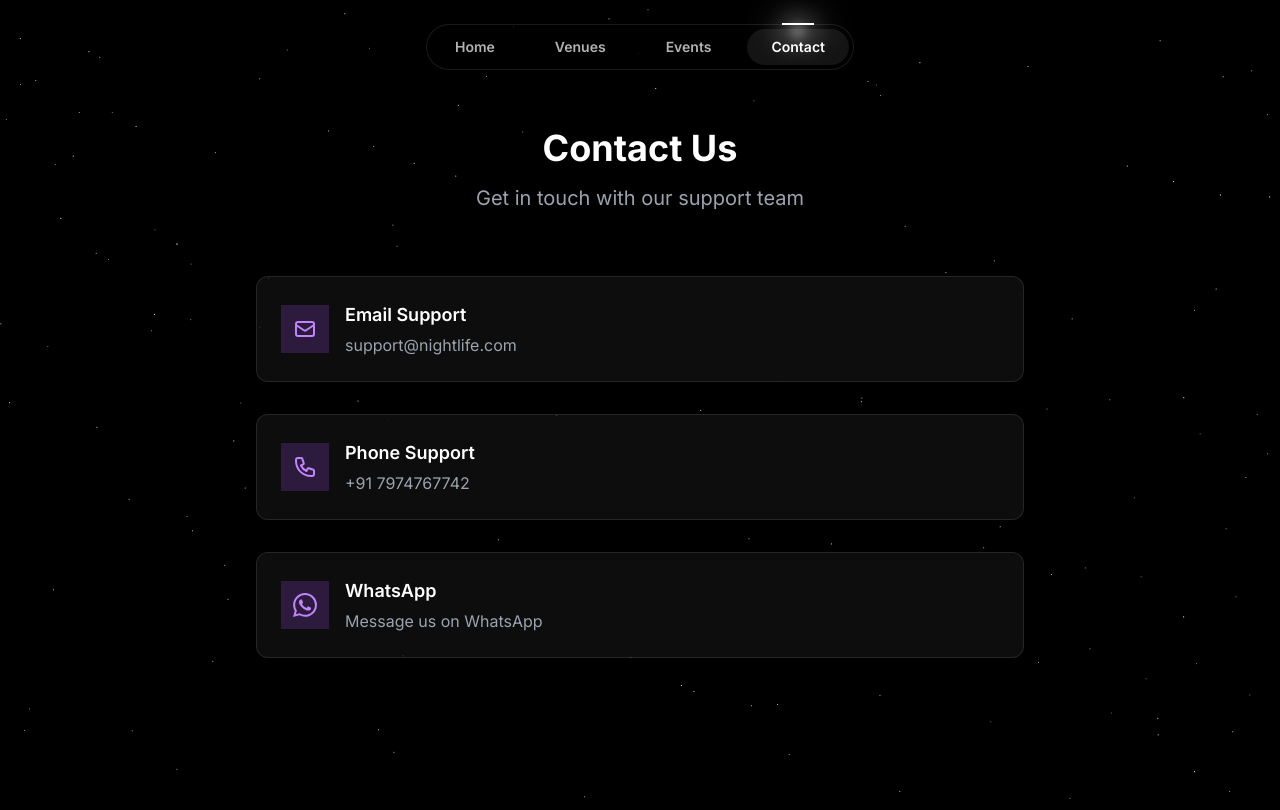
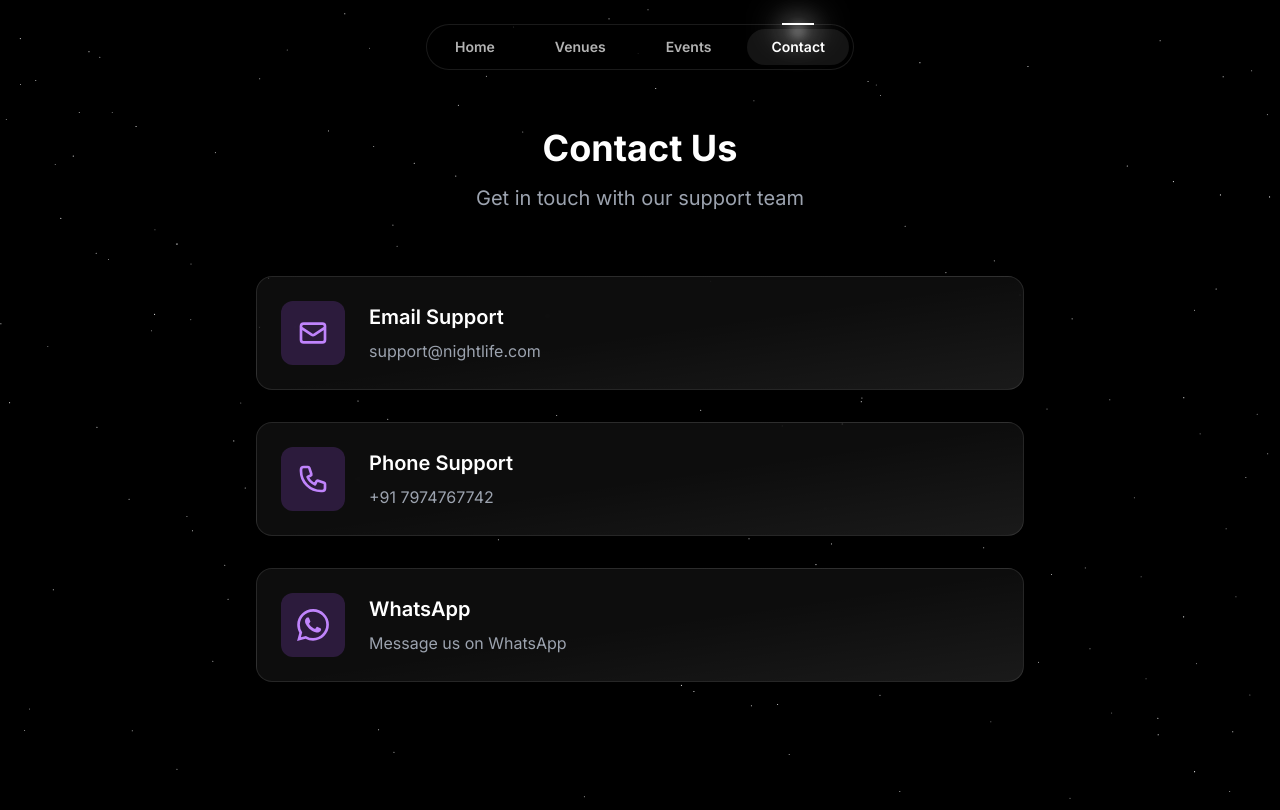
Before and after one commit to aniket607/nightlife, a Next.js app: page /contact in a window 1280 px wide. Built offline with nearby package versions, Linux system fonts and the light colour scheme.

Commit message:
Enhance Contact Page with Interactive Contact Options and Improved UI

```diff
--- a/app/contact/page.tsx
+++ b/app/contact/page.tsx
@@ -1,7 +1,21 @@
+"use client"
+
 import { Suspense } from 'react';
 import { StarsBackground } from "@/components/ui/stars-background";
 
 export default function ContactPage() {
+  const handleEmailClick = () => {
+    window.location.href = "mailto:support@nightlife.com";
+  };
+
+  const handlePhoneClick = () => {
+    window.location.href = "tel:+917974767742";
+  };
+
+  const handleWhatsAppClick = () => {
+    window.open("https://wa.me/+917974767742", "_blank");
+  };
+
   return (
     <div className="min-h-screen w-full bg-black">
       {/* Stars Background with fixed positioning */}
@@ -16,6 +30,7 @@ export default function ContactPage() {
           />
         </div>
       </Suspense>
+
       {/* Content */}
       <div className="relative z-10 py-20 md:py-32 px-4">
         <div className="max-w-3xl mx-auto">
@@ -26,55 +41,58 @@ export default function ContactPage() {
 
           <div className="space-y-8">
             {/* Email Card */}
-            <div className="bg-white/5 border border-white/10 rounded-xl p-6 backdrop-blur-sm hover:bg-white/10 transition-colors">
-              <div className="flex items-center gap-4">
-                <div className="p-3 bg-purple-500/20 rounded-lg">
-                  <svg xmlns="http://www.w3.org/2000/svg" className="h-6 w-6 text-purple-400" fill="none" viewBox="0 0 24 24" stroke="currentColor">
+            <button
+              onClick={handleEmailClick}
+              className="w-full group bg-gradient-to-br from-white/5 via-white/5 to-white/10 hover:from-white/10 hover:via-white/10 hover:to-white/15 border border-white/10 rounded-2xl p-6 backdrop-blur-sm transition-all duration-300 hover:scale-[1.02] hover:shadow-[0_0_30px_rgba(255,255,255,0.1)]"
+            >
+              <div className="flex items-center gap-6">
+                <div className="p-4 bg-purple-500/20 rounded-xl group-hover:bg-purple-500/30 transition-colors">
+                  <svg xmlns="http://www.w3.org/2000/svg" className="h-8 w-8 text-purple-400" fill="none" viewBox="0 0 24 24" stroke="currentColor">
                     <path strokeLinecap="round" strokeLinejoin="round" strokeWidth={2} d="M3 8l7.89 5.26a2 2 0 002.22 0L21 8M5 19h14a2 2 0 002-2V7a2 2 0 00-2-2H5a2 2 0 00-2 2v10a2 2 0 002 2z" />
                   </svg>
                 </div>
-                <div>
-                  <h3 className="text-lg font-semibold text-white mb-1">Email Support</h3>
-                  <a href="mailto:support@nightlife.com" className="text-[#9ca3af] hover:text-purple-400 transition-colors">
-                    support@nightlife.com
-                  </a>
+                <div className="text-left">
+                  <h3 className="text-xl font-semibold text-white mb-2 group-hover:text-purple-400 transition-colors">Email Support</h3>
+                  <p className="text-[#9ca3af] group-hover:text-white/80 transition-colors">support@nightlife.com</p>
                 </div>
               </div>
-            </div>
+            </button>
 
             {/* Phone Card */}
-            <div className="bg-white/5 border border-white/10 rounded-xl p-6 backdrop-blur-sm hover:bg-white/10 transition-colors">
-              <div className="flex items-center gap-4">
-                <div className="p-3 bg-purple-500/20 rounded-lg">
-                  <svg xmlns="http://www.w3.org/2000/svg" className="h-6 w-6 text-purple-400" fill="none" viewBox="0 0 24 24" stroke="currentColor">
+            <button
+              onClick={handlePhoneClick}
+              className="w-full group bg-gradient-to-br from-white/5 via-white/5 to-white/10 hover:from-white/10 hover:via-white/10 hover:to-white/15 border border-white/10 rounded-2xl p-6 backdrop-blur-sm transition-all duration-300 hover:scale-[1.02] hover:shadow-[0_0_30px_rgba(255,255,255,0.1)]"
+            >
+              <div className="flex items-center gap-6">
+                <div className="p-4 bg-purple-500/20 rounded-xl group-hover:bg-purple-500/30 transition-colors">
+                  <svg xmlns="http://www.w3.org/2000/svg" className="h-8 w-8 text-purple-400" fill="none" viewBox="0 0 24 24" stroke="currentColor">
                     <path strokeLinecap="round" strokeLinejoin="round" strokeWidth={2} d="M3 5a2 2 0 012-2h3.28a1 1 0 01.948.684l1.498 4.493a1 1 0 01-.502 1.21l-2.257 1.13a11.042 11.042 0 005.516 5.516l1.13-2.257a1 1 0 011.21-.502l4.493 1.498a1 1 0 01.684.949V19a2 2 0 01-2 2h-1C9.716 21 3 14.284 3 6V5z" />
                   </svg>
                 </div>
-                <div>
-                  <h3 className="text-lg font-semibold text-white mb-1">Phone Support</h3>
-                  <a href="tel:+917974767742" className="text-[#9ca3af] hover:text-purple-400 transition-colors">
-                    +91 7974767742
-                  </a>
+                <div className="text-left">
+                  <h3 className="text-xl font-semibold text-white mb-2 group-hover:text-purple-400 transition-colors">Phone Support</h3>
+                  <p className="text-[#9ca3af] group-hover:text-white/80 transition-colors">+91 7974767742</p>
                 </div>
               </div>
-            </div>
+            </button>
 
             {/* WhatsApp Card */}
-            <div className="bg-white/5 border border-white/10 rounded-xl p-6 backdrop-blur-sm hover:bg-white/10 transition-colors">
-              <div className="flex items-center gap-4">
-                <div className="p-3 bg-purple-500/20 rounded-lg">
-                  <svg xmlns="http://www.w3.org/2000/svg" className="h-6 w-6 text-purple-400" viewBox="0 0 24 24" fill="currentColor">
+            <button
+              onClick={handleWhatsAppClick}
+              className="w-full group bg-gradient-to-br from-white/5 via-white/5 to-white/10 hover:from-white/10 hover:via-white/10 hover:to-white/15 border border-white/10 rounded-2xl p-6 backdrop-blur-sm transition-all duration-300 hover:scale-[1.02] hover:shadow-[0_0_30px_rgba(255,255,255,0.1)]"
+            >
+              <div className="flex items-center gap-6">
+                <div className="p-4 bg-purple-500/20 rounded-xl group-hover:bg-purple-500/30 transition-colors">
+                  <svg xmlns="http://www.w3.org/2000/svg" className="h-8 w-8 text-purple-400" viewBox="0 0 24 24" fill="currentColor">
                     <path d="M17.472 14.382c-.297-.149-1.758-.867-2.03-.967-.273-.099-.471-.148-.67.15-.197.297-.767.966-.94 1.164-.173.199-.347.223-.644.075-.297-.15-1.255-.463-2.39-1.475-.883-.788-1.48-1.761-1.653-2.059-.173-.297-.018-.458.13-.606.134-.133.298-.347.446-.52.149-.174.198-.298.298-.497.099-.198.05-.371-.025-.52-.075-.149-.669-1.612-.916-2.207-.242-.579-.487-.5-.669-.51-.173-.008-.371-.01-.57-.01-.198 0-.52.074-.792.372-.272.297-1.04 1.016-1.04 2.479 0 1.462 1.065 2.875 1.213 3.074.149.198 2.096 3.2 5.077 4.487.709.306 1.262.489 1.694.625.712.227 1.36.195 1.871.118.571-.085 1.758-.719 2.006-1.413.248-.694.248-1.289.173-1.413-.074-.124-.272-.198-.57-.347m-5.421 7.403h-.004a9.87 9.87 0 01-5.031-1.378l-.361-.214-3.741.982.998-3.648-.235-.374a9.86 9.86 0 01-1.51-5.26c.001-5.45 4.436-9.884 9.888-9.884 2.64 0 5.122 1.03 6.988 2.898a9.825 9.825 0 012.893 6.994c-.003 5.45-4.437 9.884-9.885 9.884m8.413-18.297A11.815 11.815 0 0012.05 0C5.495 0 .16 5.335.157 11.892c0 2.096.547 4.142 1.588 5.945L.057 24l6.305-1.654a11.882 11.882 0 005.683 1.448h.005c6.554 0 11.89-5.335 11.893-11.893a11.821 11.821 0 00-3.48-8.413Z"/>
                   </svg>
                 </div>
-                <div>
-                  <h3 className="text-lg font-semibold text-white mb-1">WhatsApp</h3>
-                  <a href="https://wa.me/+917974767742" target="_blank" rel="noopener noreferrer" className="text-[#9ca3af] hover:text-purple-400 transition-colors">
-                    Message us on WhatsApp
-                  </a>
+                <div className="text-left">
+                  <h3 className="text-xl font-semibold text-white mb-2 group-hover:text-purple-400 transition-colors">WhatsApp</h3>
+                  <p className="text-[#9ca3af] group-hover:text-white/80 transition-colors">Message us on WhatsApp</p>
                 </div>
               </div>
-            </div>
+            </button>
           </div>
         </div>
       </div>
```
Lines whose indentation alone changed are shown as unchanged.
